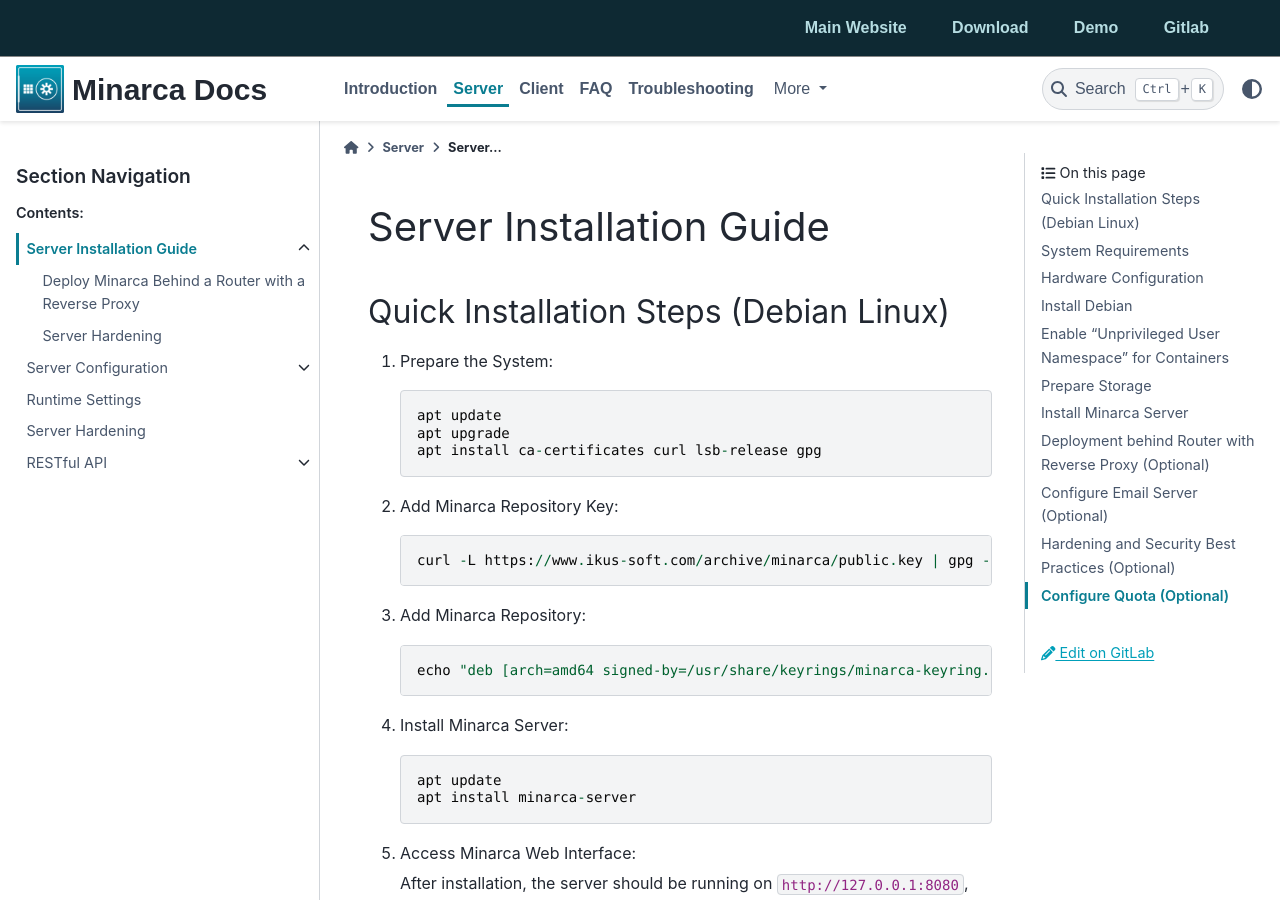
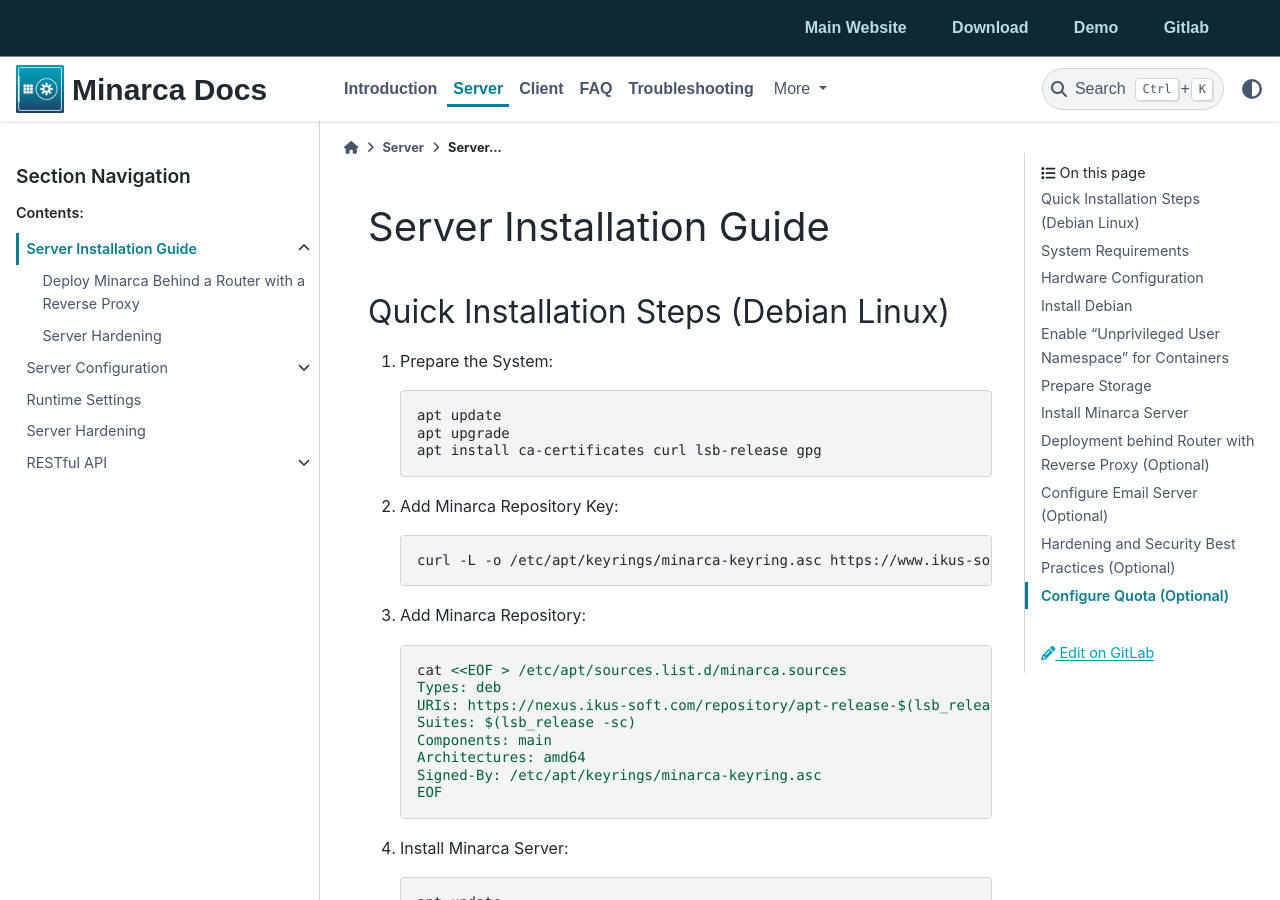
Before and after one commit to ikus060/minarca, a Sphinx documentation site: the page built from doc/installation.md, in a window 1280 px wide and 900 px high. Built offline with Sphinx 7.4.7 and the PyData theme 0.15.4, drawn with Linux system fonts in a browser that asks for light colours; pages that are not in the unit, such as notebooks, are missing from menus; the version number could not be read and is left out; some of the changed text lies outside the part shown.

Commit message:
Update installation to provide ".sources" #303

````diff
--- a/doc/installation.md
+++ b/doc/installation.md
@@ -4,7 +4,7 @@
 
 1. Prepare the System:
 
-    ```
+    ```sh
     apt update
     apt upgrade
     apt install ca-certificates curl lsb-release gpg
@@ -12,19 +12,26 @@
 
 2. Add Minarca Repository Key:
 
-    ```
-    curl -L https://www.ikus-soft.com/archive/minarca/public.key | gpg --dearmor > /usr/share/keyrings/minarca-keyring.gpg
+    ```sh
+    curl -L -o /etc/apt/keyrings/minarca-keyring.asc https://www.ikus-soft.com/archive/public.asc
     ```
 
 3. Add Minarca Repository:
 
-    ```
-    echo "deb [arch=amd64 signed-by=/usr/share/keyrings/minarca-keyring.gpg] https://nexus.ikus-soft.com/repository/apt-release-$(lsb_release -sc)/ $(lsb_release -sc) main" > /etc/apt/sources.list.d/minarca.list
+    ```sh
+    cat <<EOF > /etc/apt/sources.list.d/minarca.sources
+    Types: deb
+    URIs: https://nexus.ikus-soft.com/repository/apt-release-$(lsb_release -sc)/
+    Suites: $(lsb_release -sc)
+    Components: main
+    Architectures: amd64
+    Signed-By: /etc/apt/keyrings/minarca-keyring.asc
+    EOF
     ```
 
 4. Install Minarca Server:
 
-    ```
+    ```sh
     apt update
     apt install minarca-server
     ```
@@ -234,19 +241,32 @@
 
 On a Debian Linux server:
 1. Update and install necessary dependencies:
-   ```
+
+   ```sh
    apt update
    apt upgrade
    apt install ca-certificates curl lsb-release gpg
    ```
+
 2. Add Minarca repository and key:
+
+   ```sh
+   curl -L -o /etc/apt/keyrings/minarca-keyring.asc https://www.ikus-soft.com/archive/public.asc
+
+   cat <<EOF > /etc/apt/sources.list.d/minarca.sources
+   Types: deb
+   URIs: https://nexus.ikus-soft.com/repository/apt-release-$(lsb_release -sc)/
+   Suites: $(lsb_release -sc)
+   Components: main
+   Architectures: amd64
+   Signed-By: /etc/apt/keyrings/minarca-keyring.asc
+   EOF
    ```
-   curl -L https://www.ikus-soft.com/archive/minarca/public.key | gpg --dearmor > /usr/share/keyrings/minarca-keyring.gpg
-   echo "deb [arch=amd64 signed-by=/usr/share/keyrings/minarca-keyring.gpg] https://nexus.ikus-soft.com/repository/apt-release-$(lsb_release -sc)/ $(lsb_release -sc) main" > /etc/apt/sources.list.d/minarca.list
+
+3. Install Minarca Server:
+
+   ```sh
    apt update
-   ```
-3. Install Minarca Server:
-   ```
    apt install minarca-server
    ```
 
````
Also changed, not shown: README.md (+12 -2 lines), 1 other file.
